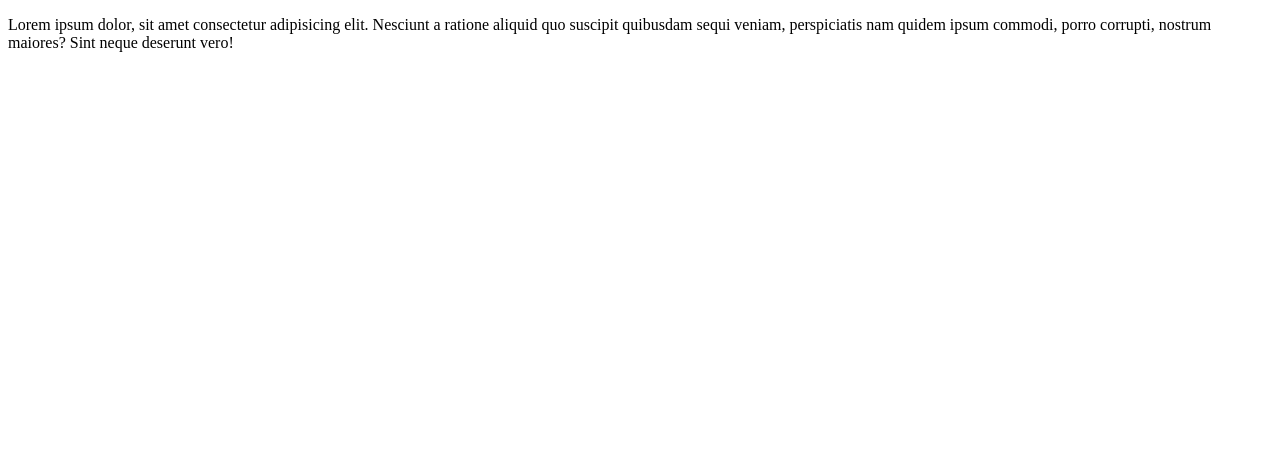
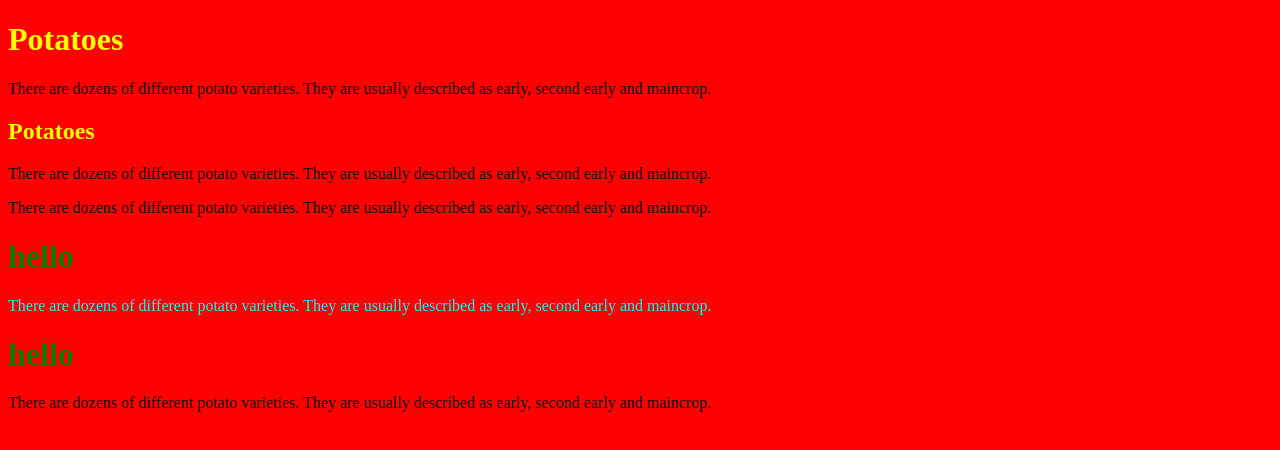
Before and after one commit to Ashrib/SMIT-Web_and_App-Batch-11, a plain HTML site: page 2. CSS/index.html in a window 1280 px wide. Drawn offline with Linux system fonts and the light colour scheme.

Commit message:
selector

```diff
--- a/2. CSS/index.html
+++ b/2. CSS/index.html
@@ -4,10 +4,56 @@
     <meta charset="UTF-8">
     <meta name="viewport" content="width=device-width, initial-scale=1.0">
     <title>Document</title>
+    <style>
 
-    <link rel="stylesheet" href="./style.css" type="text/css"/>
+        *{
+
+            background-color: red;
+            /* color: white ;
+            font-family: Arial; */
+        }
+        h1,h2{
+            color: yellow;
+        }
+        span>p{
+            color: rgb(0, 255, 251);
+        }
+        #boldPara{
+            font-size: x-large;
+        }
+
+        span h1{
+            color: green;
+        }
+    </style>
+
+    <!-- <link rel="stylesheet" href="./style.css" type="text/css"/> -->
+
 </head>
 <body>
-    <p>Lorem ipsum dolor, sit amet consectetur adipisicing elit. Nesciunt a ratione aliquid quo suscipit quibusdam sequi veniam, perspiciatis nam quidem ipsum commodi, porro corrupti, nostrum maiores? Sint neque deserunt vero!</p>
+    <h1>Potatoes</h1>
+    <p>There are dozens of different potato
+    varieties. They are usually described as
+    early, second early and maincrop.</p>
+    <h2>Potatoes</h2>
+    <p>There are dozens of different potato
+    varieties. They are usually described as
+    early, second early and maincrop.</p>
+
+    <span class="blue">There are dozens of different potato
+    varieties. They are usually described as
+    early, second early and maincrop.
+    <h1>hello</h1>
+
+    <p class="blue">There are dozens of different potato
+        varieties. They are usually described as
+        early, second early and maincrop.
+        <h1>hello</h1>
+    </p>
+    </span>
+    <p class="blue">There are dozens of different potato
+    varieties. They are usually described as
+    early, second early and maincrop.</p>
+
 </body>
 </html>
--- a/2. CSS/style.css
+++ b/2. CSS/style.css
@@ -0,0 +1,3 @@
+p{
+    color: yellow;
+}
```
